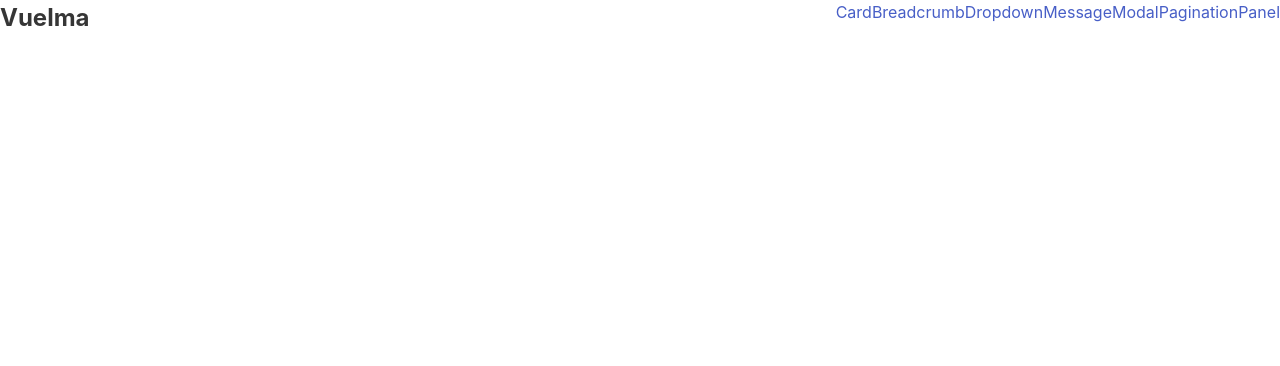
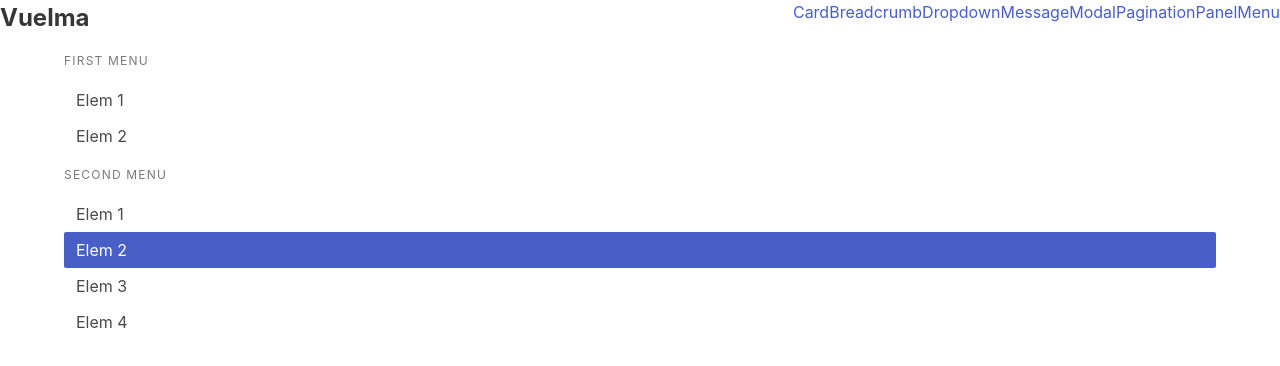
Before and after one commit to huuff/vuelma, a Vue app: page /menu in a window 1280 px wide. Shown: the top 366 px of the page. Built offline with nearby package versions, Linux system fonts and the light colour scheme.

Commit message:
finished menu I guess

```diff
--- a/src/App.vue
+++ b/src/App.vue
@@ -11,6 +11,7 @@
     <router-link to="/modal">Modal</router-link>
     <router-link to="/pagination">Pagination</router-link>
     <router-link to="/panel">Panel</router-link>
+    <router-link to="/menu">Menu</router-link>
   </template>
 </base-navbar>
 <main class="container">
--- /dev/null
+++ b/src/components/menu/BaseMenu.vue
@@ -0,0 +1,9 @@
+<template>
+<aside class="menu">
+  <slot></slot>
+</aside>
+</template>
+
+<script setup lang="ts">
+
+</script>
--- /dev/null
+++ b/src/components/menu/BaseMenuList.vue
@@ -0,0 +1,24 @@
+<template>
+<render></render>
+</template>
+
+<script setup lang="ts">
+// TODO: Test it, but since I'm using a render function I don't think it'll be possible until I find a solution to the issue I posted
+// XXX: Currently, my solution to mark as active is just marking as active in the client-side the element in the slot. Maybe there's some better solution but I can't think of it
+import { h, useSlots } from 'vue';
+
+const props = defineProps<{
+  label?: string;
+}>();
+
+const slots = useSlots();
+
+function wrapSlotInLIs() {
+  return slots.default!().map(elem => h('li', {}, elem));
+}
+
+const render = () => [
+  props.label ? h("p", { 'class': 'menu-label' }, props.label) : undefined,
+  h('ul', { 'class': 'menu-list'}, wrapSlotInLIs() )
+];
+</script>
--- /dev/null
+++ b/src/pages/ExampleMenu.vue
@@ -0,0 +1,21 @@
+<template>
+<base-menu>
+  <base-menu-list label="First Menu">
+    <a>Elem 1</a>
+    <a>Elem 2</a>
+  </base-menu-list>
+  <base-menu-list label="Second Menu">
+    <a>Elem 1</a>
+    <a class="is-active">Elem 2</a>
+    <a>Elem 3</a>
+    <a>Elem 4</a>
+  </base-menu-list>
+</base-menu>
+</template>
+
+<script setup lang="ts">
+import BaseMenu from '@/components/menu/BaseMenu.vue';
+import BaseMenuList from '@/components/menu/BaseMenuList.vue';
+
+
+</script>
--- a/src/router.ts
+++ b/src/router.ts
@@ -6,6 +6,7 @@ import ExampleMessage from '@/pages/ExampleMessage.vue';
 import ExampleModal from '@/pages/ExampleModal.vue';
 import ExamplePagination from '@/pages/ExamplePagination.vue';
 import ExamplePanel from '@/pages/ExamplePanel.vue';
+import ExampleMenu from '@/pages/ExampleMenu.vue';
 import ExampleHome from '@/pages/ExampleHome.vue';
 
 const routes = [
@@ -17,6 +18,7 @@ const routes = [
   { path: "/modal", component: ExampleModal, name: "Modal"},
   { path: "/pagination", component: ExamplePagination, name: "Pagination"},
   { path: "/panel", component: ExamplePanel, name: "Panel"},
+  { path: "/menu", component: ExampleMenu, name: "Menu"},
 ];
 
 export default createRouter({
```
Also changed, not shown: 1 other file (tests, documents, lock files or other folders).
